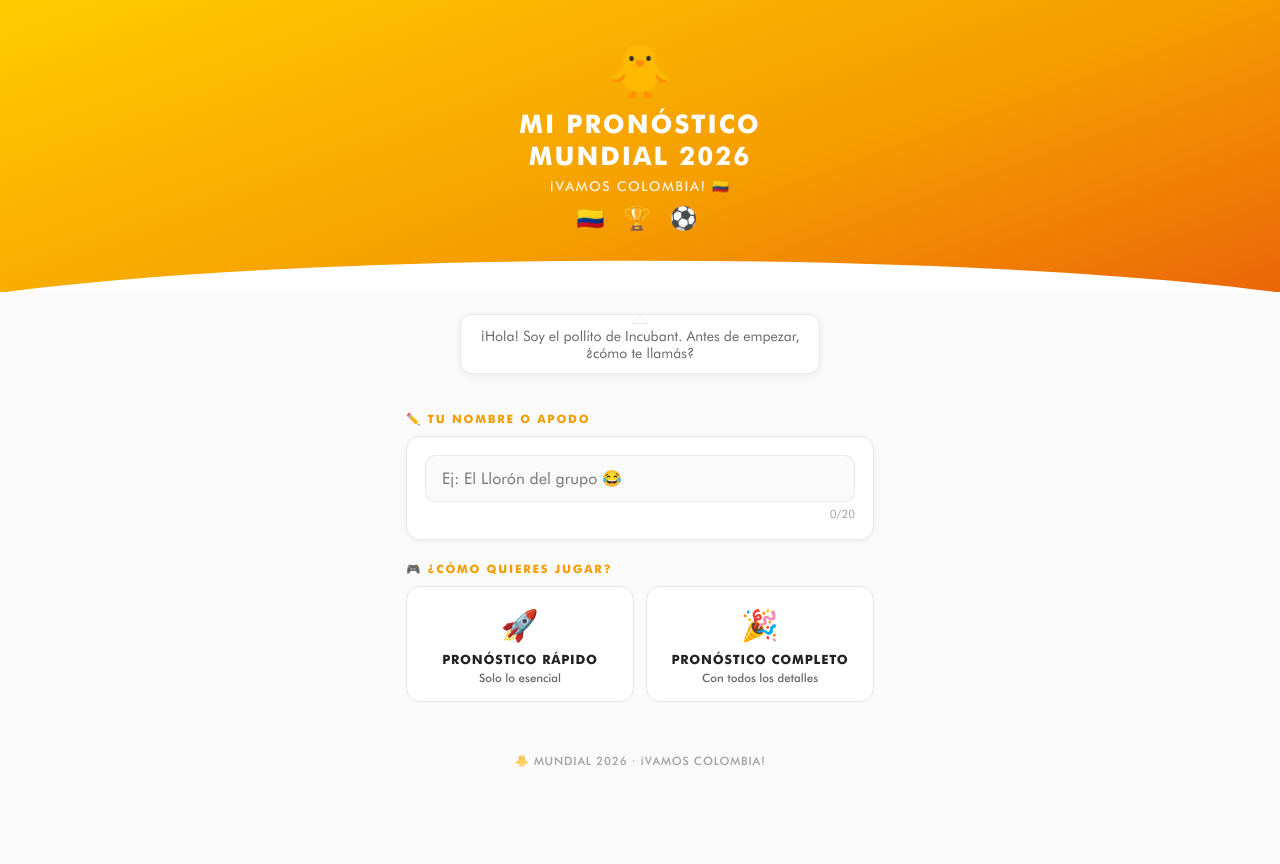
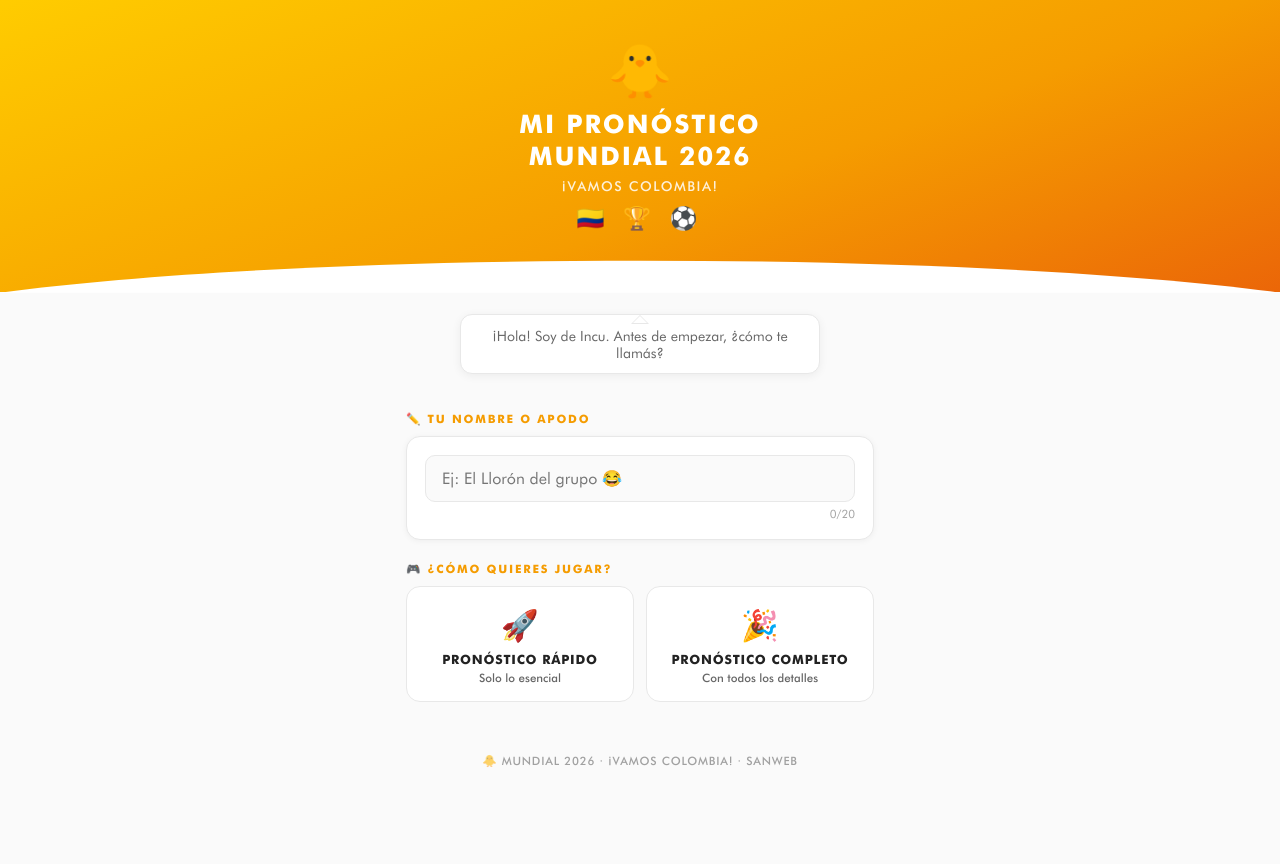
Before and after one commit to Sant-Beco/Mundial_fifa, a plain HTML site: page index.html in a window 1280 px wide. Drawn offline with nearby package versions, Linux system fonts and the light colour scheme.

Commit message:
pequeñps detalles

```diff
--- a/index.html
+++ b/index.html
@@ -409,7 +409,7 @@ footer { text-align: center; margin-top: 36px; padding: 16px; }
   <div class="hero-content">
     <div class="hero-emoji" id="pollito-header">🐥</div>
     <h1>Mi Pronóstico<br>Mundial 2026</h1>
-    <p class="hero-sub">¡Vamos Colombia! 🇨🇴</p>
+    <p class="hero-sub">¡Vamos Colombia!</p>
     <p class="hero-banderas">🇨🇴 🏆 ⚽</p>
   </div>
   <svg class="hero-wave" viewBox="0 0 1440 48" fill="none" xmlns="http://www.w3.org/2000/svg" preserveAspectRatio="none">
@@ -420,7 +420,7 @@ footer { text-align: center; margin-top: 36px; padding: 16px; }
 <!-- GLOBO POLLITO -->
 <div class="globo-wrap">
   <div class="globo" id="mensaje-pollito">
-    ¡Hola! Soy el pollito de Incubant. Antes de empezar, ¿cómo te llamás?
+    ¡Hola! Soy de Incu. Antes de empezar, ¿cómo te llamás?
   </div>
 </div>
 
@@ -558,7 +558,7 @@ footer { text-align: center; margin-top: 36px; padding: 16px; }
   </section>
 
   <footer>
-    <p class="footer-txt">🐥 Mundial 2026 · ¡Vamos Colombia!</p>
+    <p class="footer-txt">🐥 Mundial 2026 · ¡Vamos Colombia! · SanWeb</p>
   </footer>
 
 </div>
```
